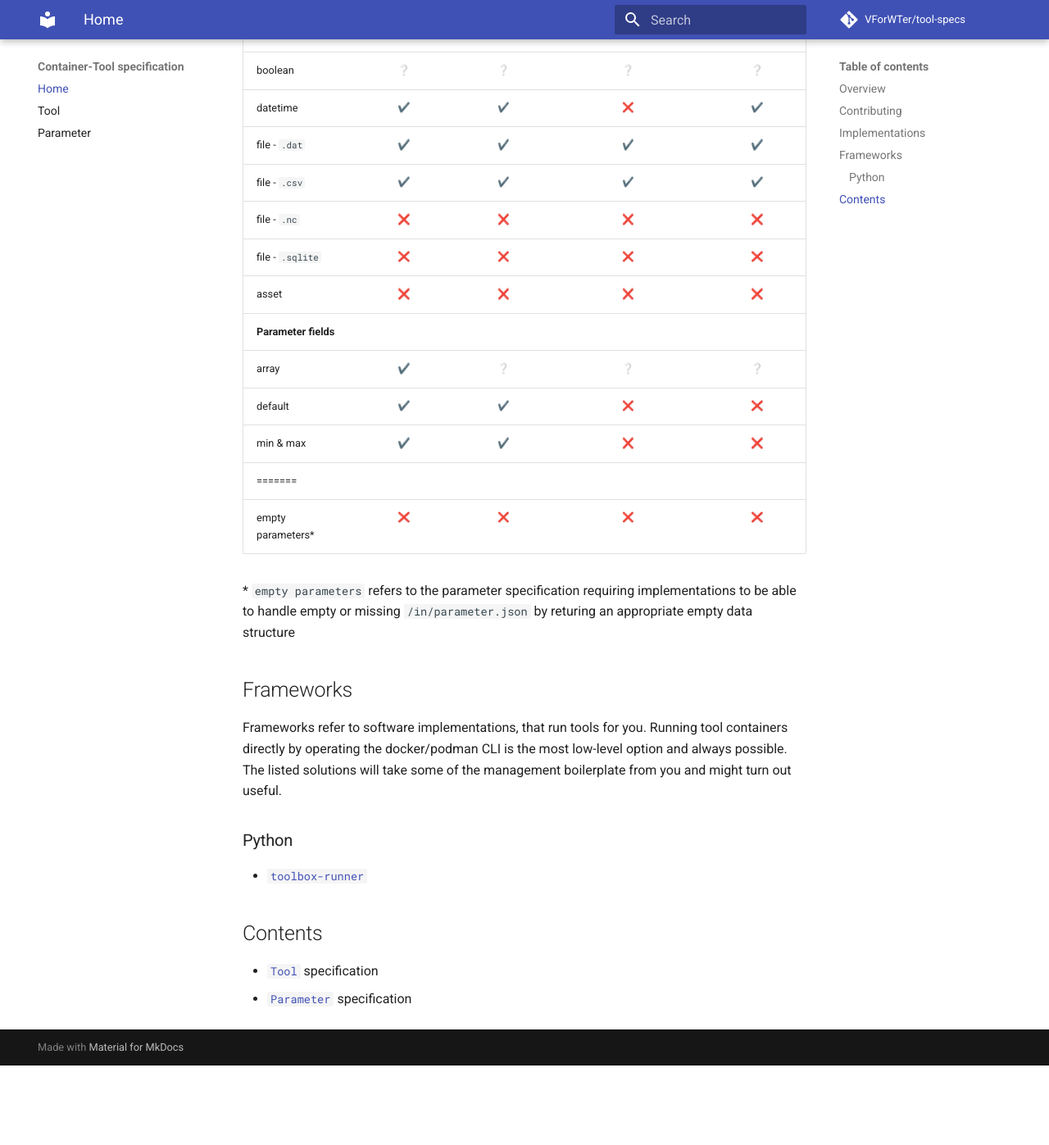
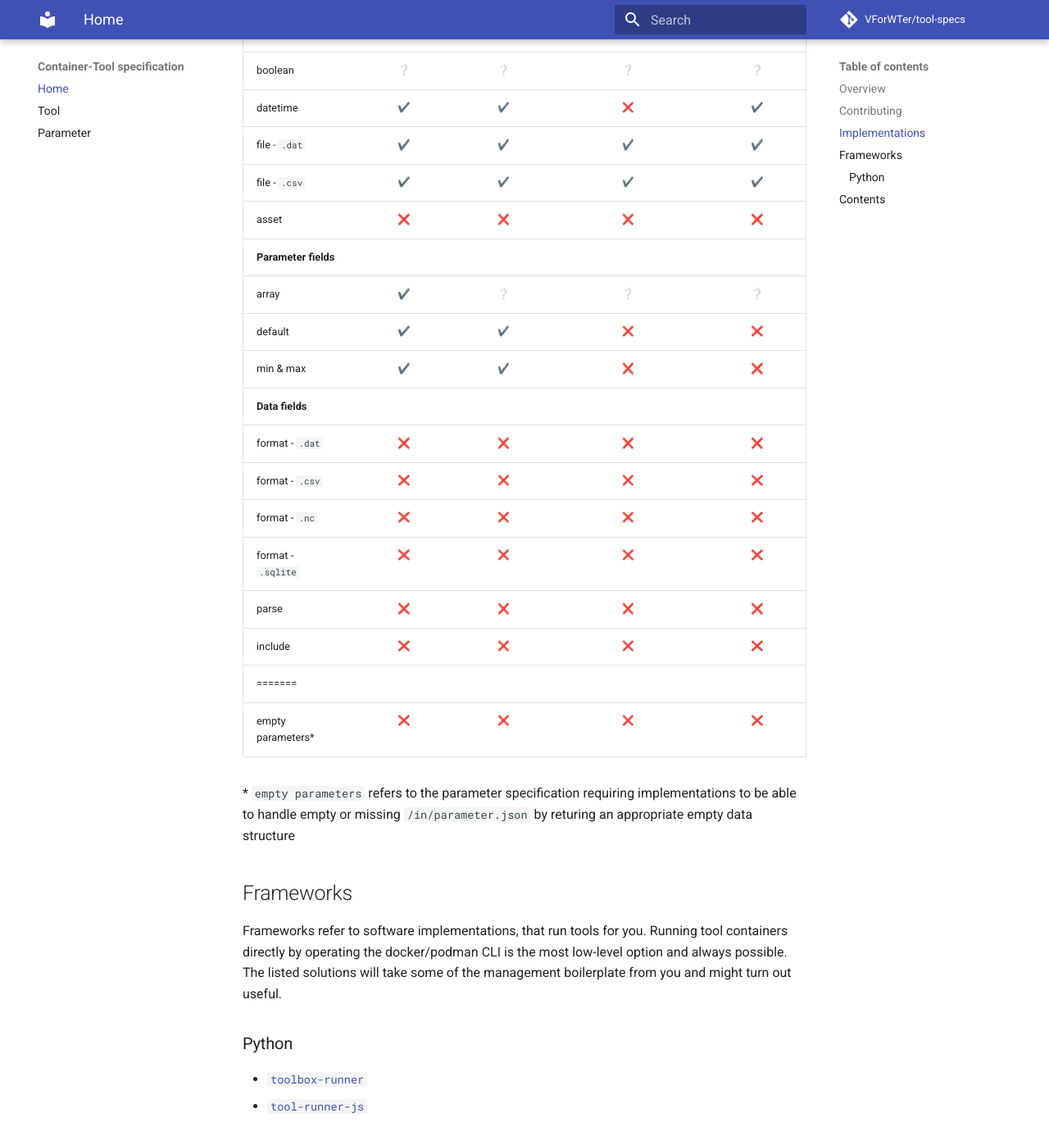
Before and after one commit to VForWaTer/tool-specs, an MkDocs documentation site: the page built from docs/README.md, in a window 1280 px wide and 1400 px high, scrolled down 1996 px. Shown: the top 1397 px of the window at 82% size. Built offline with MkDocs 1.6.1 and Material for MkDocs 9.7.7, drawn with Linux system fonts in a browser that asks for light colours; emoji names are drawn with the system emoji font; comment, search, counter and statistics services are not loaded; before the commit the page ends 3296 px from its top, so only the background shows below that; some of the changed text lies outside the part shown.

Commit message:
Update README.md

```diff
--- a/docs/README.md
+++ b/docs/README.md
@@ -5,7 +5,7 @@
 This document describes specifications for generic [`Tool`](./tool.md) entities. A `Tool` is:
 *  any executable software
 *  contained in a docker (compatible) container
-*  transforms optional [`Parameters`](./parameter.md) and optional data into output
+*  transforms optional [`Parameters`](./parameter.md) and optional [`Data`](./parameter.md[`Parameters`](./parameter.md)) into output
 
 A very simplified workflow of a tool execution looks like the flowchart below:
 
@@ -68,13 +68,18 @@ tool specification are already covered:
 | datetime           | :heavy_check_mark:       | :heavy_check_mark: | :x:                                 | :heavy_check_mark:  |
 | file - `.dat`      | :heavy_check_mark:       | :heavy_check_mark: | :heavy_check_mark:                  | :heavy_check_mark:  |
 | file - `.csv`      | :heavy_check_mark:       | :heavy_check_mark: | :heavy_check_mark:                  | :heavy_check_mark:  |
-| file - `.nc`       | :x:                      | :x:                | :x:                                 | :x:                 |
-| file - `.sqlite`   | :x:                      | :x:                | :x:                                 | :x:                 |
 | asset              | :x:                      | :x:                | :x:                                 | :x:                 |
 |    **Parameter fields**                                                                                                       ||
 | array              | :heavy_check_mark:       | :grey_question:    | :grey_question:                     | :grey_question:     |
 | default            | :heavy_check_mark:       | :heavy_check_mark: | :x:                                 | :x:                 |
 | min & max          | :heavy_check_mark:       | :heavy_check_mark: | :x:                                 | :x:                 |
+|    **Data fields**                                                                                                            ||
+| format - `.dat`    | :x:                      | :x:                | :x:                                 | :x:                 |
+| format - `.csv   ` | :x:                      | :x:                | :x:                                 | :x:                 |
+| format - `.nc`     | :x:                      | :x:                | :x:                                 | :x:                 |
+| format - `.sqlite` | :x:                      | :x:                | :x:                                 | :x:                 |
+| parse              | :x:                      | :x:                | :x:                                 | :x:                 |
+| include            | :x:                      | :x:                | :x:                                 | :x:                 |
 =======
 | empty parameters*  | :x:                      | :x:                | :x:                                 | :x:                 |
 
@@ -91,9 +96,10 @@ might turn out useful.
 ### Python
 
 * [`toolbox-runner`](https://github.com/hydrocode-de/tool-runner)
+* [`tool-runner-js`](https://github.com/hydrocode-de/tool-runner-js)
 
 
 ## Contents
 
 * [`Tool`](./tool.md) specification
-* [`Parameter`](./parameter.md) specification
+* [`Parameters and Data`](./parameter.md) specification
```
